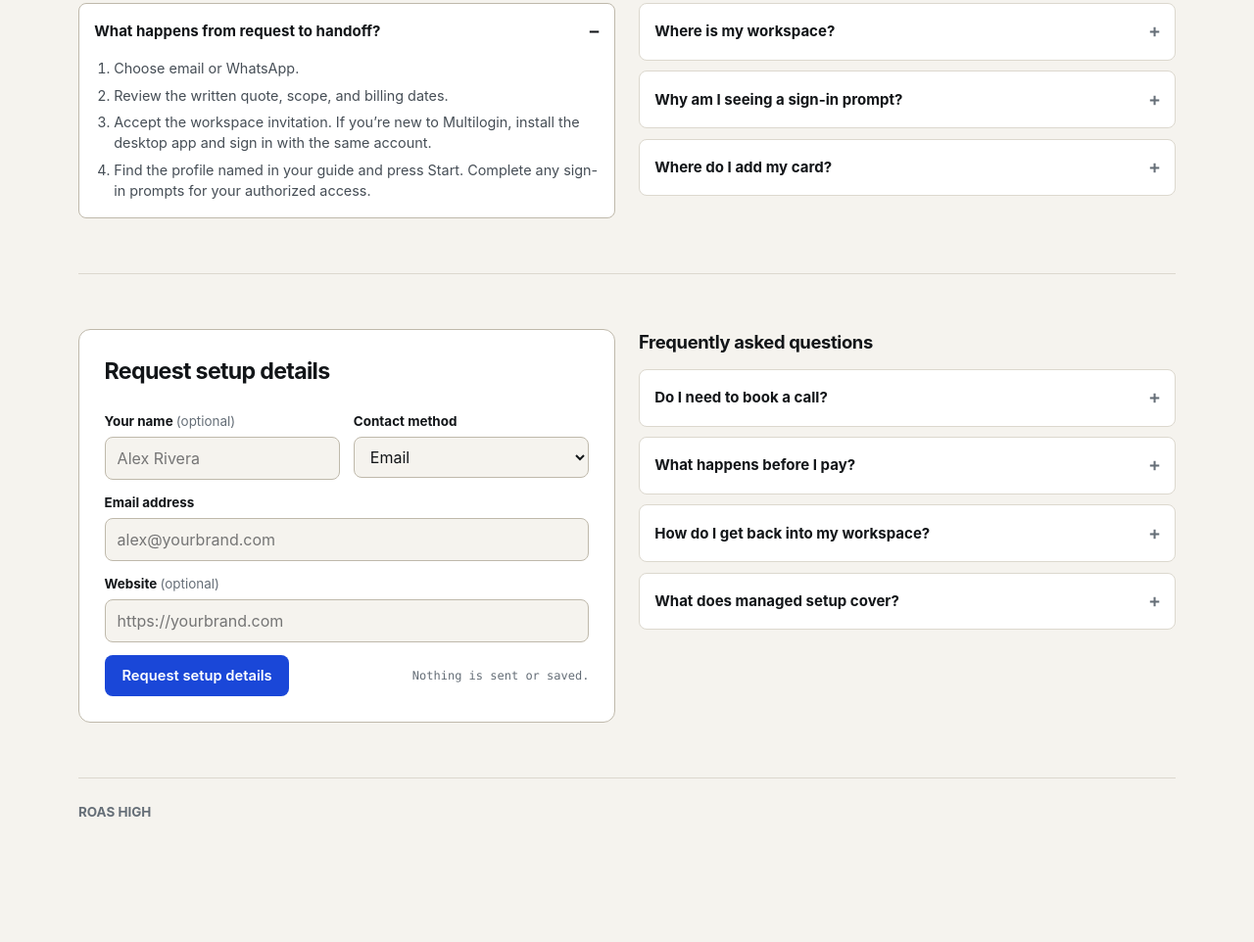
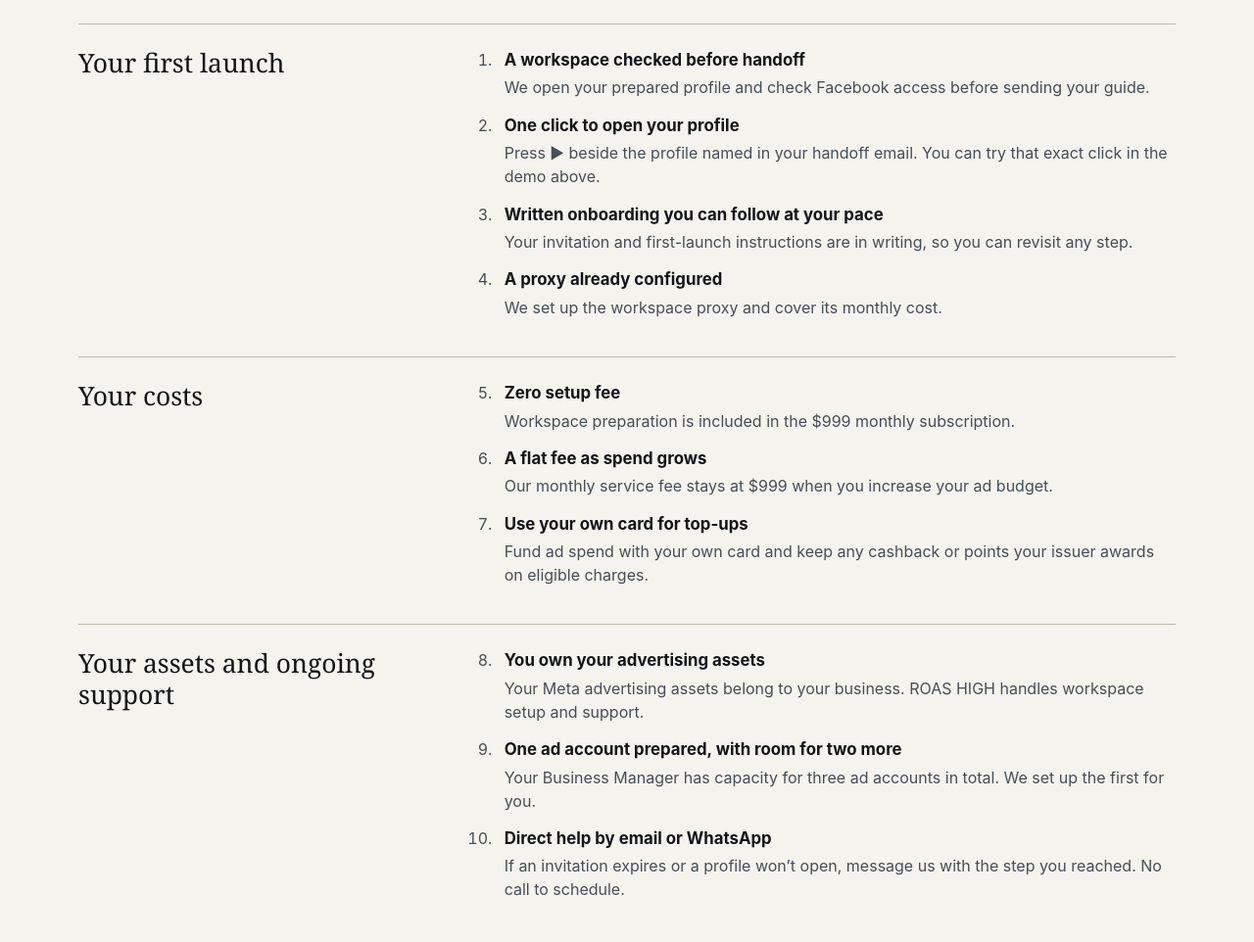
Before and after one commit to mltoureK/roas-high-preview, a plain HTML site: page index.html in a window 1280 px wide. Shown: the part 2056-3018 px from the top of the page at 98% size. Before the commit the page ends 2931 px from the top, so only its background shows below. Drawn offline with Linux system fonts and the light colour scheme.

Commit message:
Show ten distinct buyer benefits in the landing page scroll

```diff
--- a/index.html
+++ b/index.html
@@ -5,7 +5,7 @@
 <meta name="viewport" content="width=device-width,initial-scale=1">
 <meta name="description" content="Explore ROAS HIGH ad infrastructure and request setup details by email or WhatsApp.">
 <title>ROAS HIGH — Managed Meta Ads Workspace</title>
-<link rel="stylesheet" href="styles.css?v=profile-play">
+<link rel="stylesheet" href="styles.css?v=ten-reasons">
 </head>
 <body>
 <a class="skip" href="#main">Skip to content</a>
@@ -146,6 +146,35 @@
     </div>
   </section>
 
+  <section class="section wrap reasons" id="reasons" aria-labelledby="reasons-title">
+    <h2 id="reasons-title">10 reasons to choose ROAS HIGH</h2>
+    <div class="reason-group">
+      <h3>Your first launch</h3>
+      <ol start="1">
+        <li><h4>A workspace checked before handoff</h4><p>We open your prepared profile and check Facebook access before sending your guide.</p></li>
+        <li><h4>One click to open your profile</h4><p>Press ▶ beside the profile named in your handoff email. You can try that exact click in the demo above.</p></li>
+        <li><h4>Written onboarding you can follow at your pace</h4><p>Your invitation and first-launch instructions are in writing, so you can revisit any step.</p></li>
+        <li><h4>A proxy already configured</h4><p>We set up the workspace proxy and cover its monthly cost.</p></li>
+      </ol>
+    </div>
+    <div class="reason-group">
+      <h3>Your costs</h3>
+      <ol start="5">
+        <li><h4>Zero setup fee</h4><p>Workspace preparation is included in the $999 monthly subscription.</p></li>
+        <li><h4>A flat fee as spend grows</h4><p>Our monthly service fee stays at $999 when you increase your ad budget.</p></li>
+        <li><h4>Use your own card for top-ups</h4><p>Fund ad spend with your own card and keep any cashback or points your issuer awards on eligible charges.</p></li>
+      </ol>
+    </div>
+    <div class="reason-group">
+      <h3>Your assets and ongoing support</h3>
+      <ol start="8">
+        <li><h4>You own your advertising assets</h4><p>Your Meta advertising assets belong to your business. ROAS HIGH handles workspace setup and support.</p></li>
+        <li><h4>One ad account prepared, with room for two more</h4><p>Your Business Manager has capacity for three ad accounts in total. We set up the first for you.</p></li>
+        <li><h4>Direct help by email or WhatsApp</h4><p>If an invitation expires or a profile won’t open, message us with the step you reached. No call to schedule.</p></li>
+      </ol>
+    </div>
+  </section>
+
   <section class="section wrap" id="how">
     <div class="sec-head">
       <h2>Setup and written support</h2>
--- a/styles.css
+++ b/styles.css
@@ -344,3 +344,14 @@ dialog::backdrop{background:rgba(18,21,24,.62);backdrop-filter:blur(3px)}
 .profile-capture img{width:100%;height:auto;border-radius:8px}
 .profile-play{position:absolute;left:8.24%;top:67.62%;transform:translate(-50%,-50%);width:max(6%,44px);height:max(29%,44px);background:transparent;border:2px solid #a9c7ff;border-radius:9px;cursor:pointer}
 .profile-play:hover,.profile-play:focus-visible{box-shadow:0 0 0 3px #719cff80;outline:2px solid white}
+
+.reasons{scroll-margin-top:65px}
+.reasons h2{font:normal clamp(2.3rem,5vw,4rem)/1.05 Georgia,serif;letter-spacing:-.045em;margin:0 0 2rem}
+.reason-group{display:grid;grid-template-columns:minmax(0,1fr) minmax(0,2fr);gap:2rem;border-top:1px solid var(--line-strong);padding:1.5rem 0}
+.reason-group h3{font:normal 1.65rem/1.2 Georgia,serif;margin:0}
+.reason-group ol{margin:0;padding-left:2rem}
+.reason-group li{padding:0 0 .9rem .5rem}
+.reason-group li::marker{color:var(--ink-2);font-variant-numeric:tabular-nums}
+.reason-group h4{margin:0;font-size:1.05rem}
+.reason-group p{margin:.2rem 0 0;color:var(--ink-2)}
+@media(max-width:700px){.reason-group{grid-template-columns:1fr;gap:1rem}}
```
